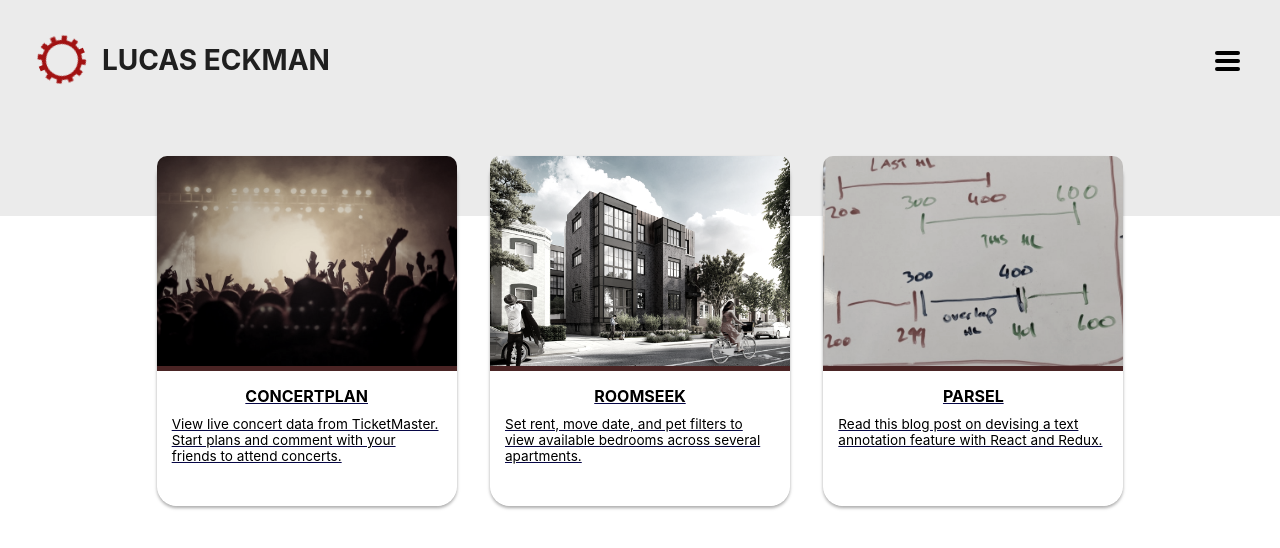
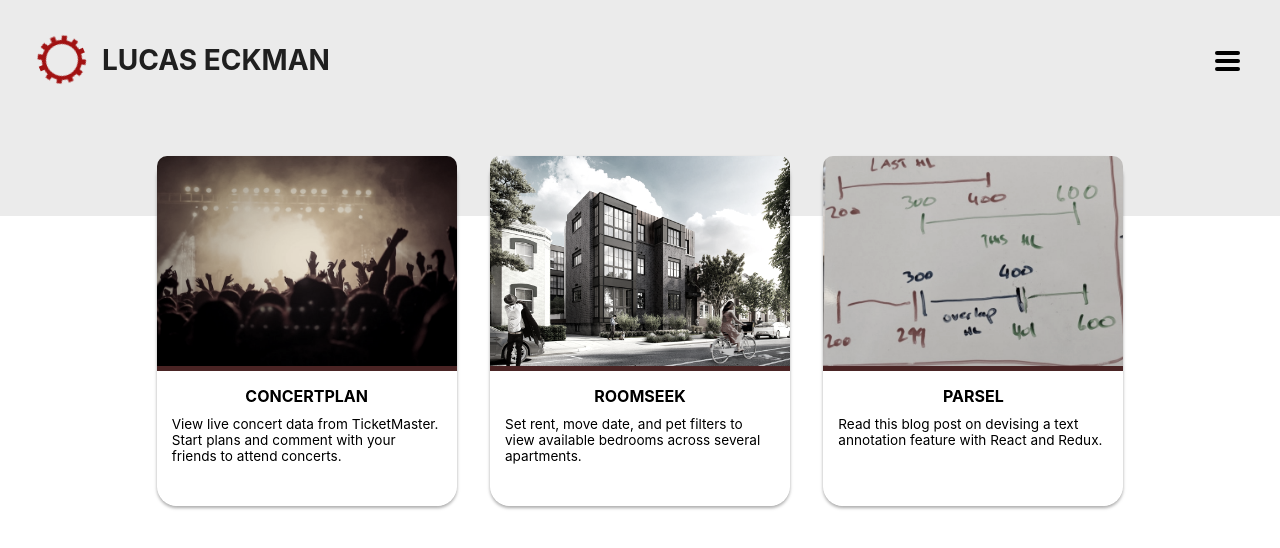
Before and after one commit to eckmLJE/lucaseckmanfeature, a React (Create React App) app: page / in a window 1280 px wide. Shown: the top 548 px of the page. Built offline with nearby package versions, Linux system fonts and the light colour scheme.

Commit message:
fixed link styling

```diff
--- a/src/App.css
+++ b/src/App.css
@@ -7,3 +7,11 @@
   display: block;
   width: 100%;
 }
+
+a,
+a:link,
+a:visited,
+a:hover {
+  text-decoration: none;
+  color: black;
+}
--- a/src/css/Header.css
+++ b/src/css/Header.css
@@ -191,6 +191,7 @@ button.hamburger {
   font-size: 3em;
   font-weight: 700;
   transition: all 0.3s ease-in-out;
+  user-select: none;
 }
 
 .hamburger-item a,
```
